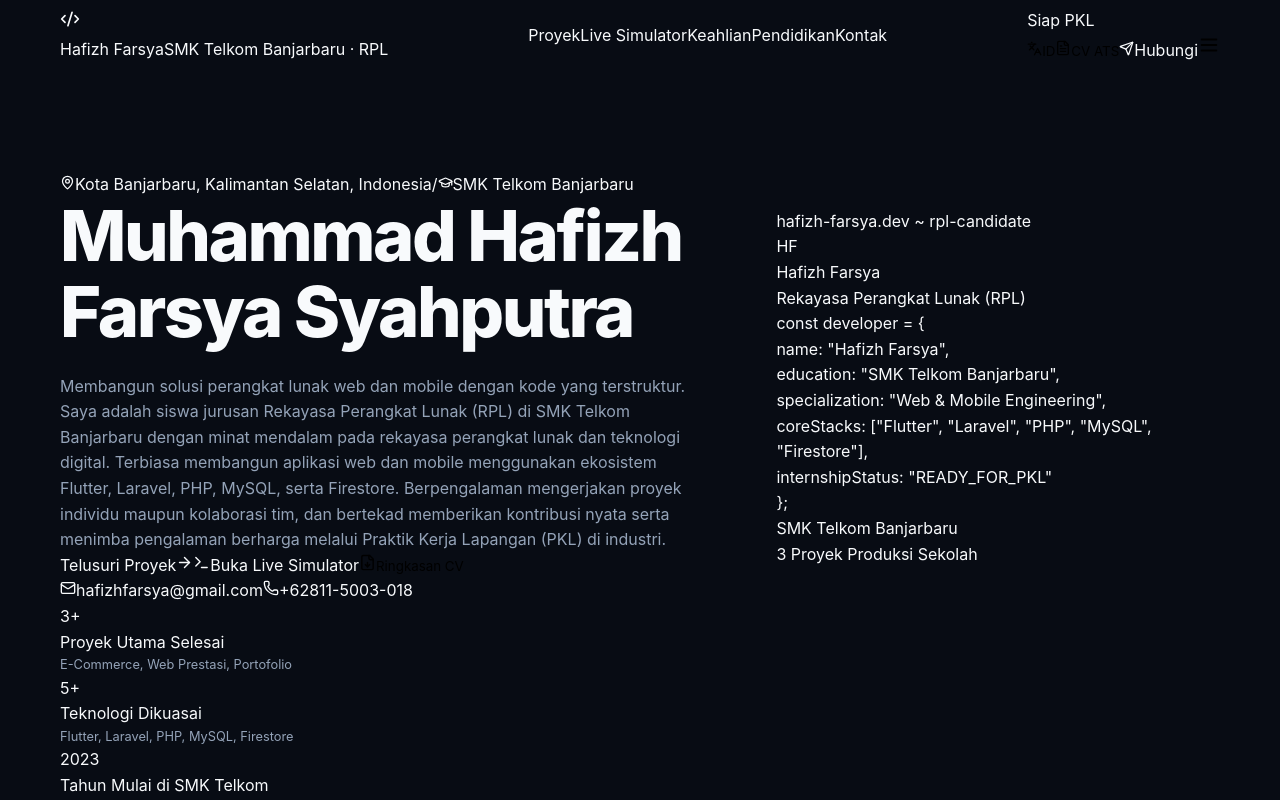
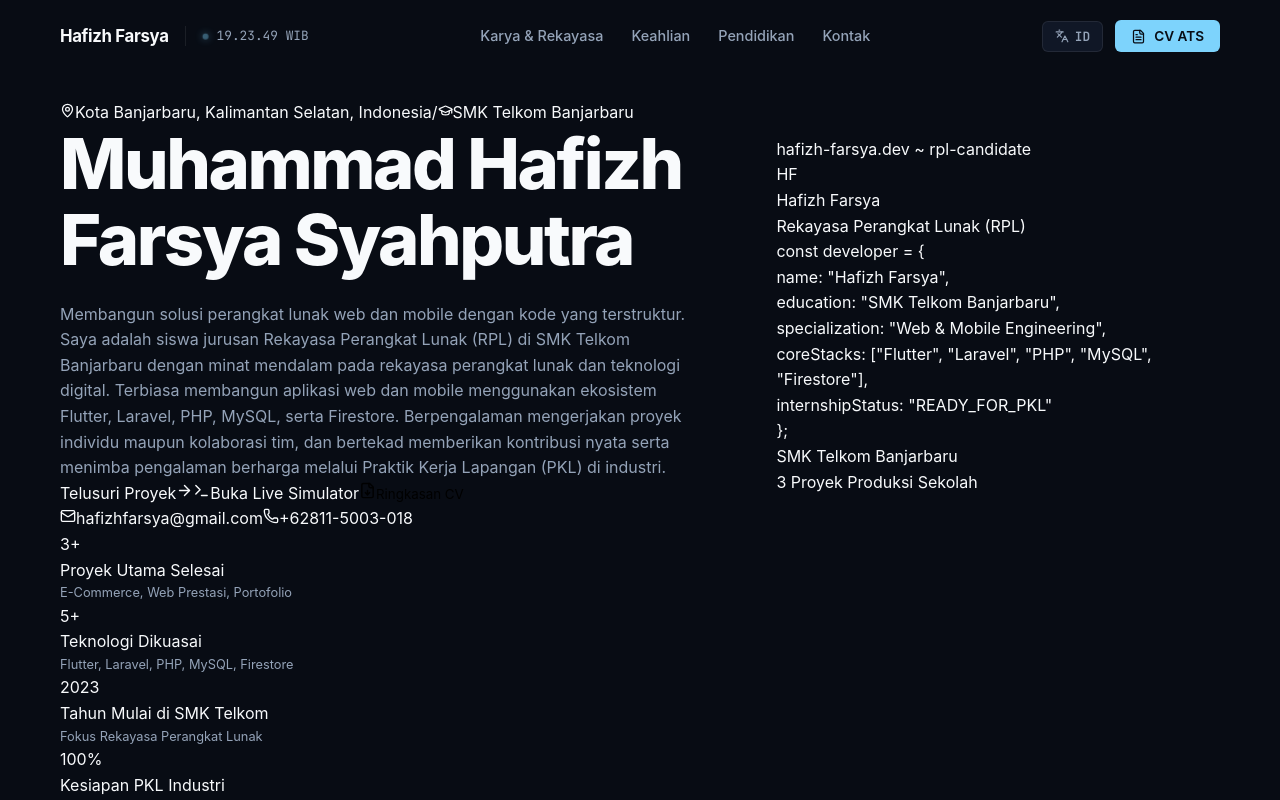
Before and after one commit to Hapiss1/Projek-kecil-kecilan, a React (Vite) app: page / in a window 1280 px wide. Shown: the top 800 px of the page. Built offline with nearby package versions, Linux system fonts and the light colour scheme.

Commit message:
feat: redesign HUD minimalist navbar with live Bandung time

```diff
--- a/src/components/Navbar.jsx
+++ b/src/components/Navbar.jsx
@@ -1,150 +1,121 @@
 import React, { useState, useEffect } from 'react';
 import {
-  Code2,
+  FileText,
+  Languages,
   Menu,
   X,
-  MessageSquare,
-  FileText,
-  Send,
-  Languages,
-  CheckCircle2
+  ArrowUpRight
 } from 'lucide-react';
 
+/**
+ * Navbar Component (HUD Minimalist Architecture)
+ * Left: Identity & Live Bandung Time (WIB)
+ * Center: Clean navigation links
+ * Right: Availability, Language Switcher, ATS CV Modal Trigger
+ */
 export function Navbar({ lang, setLang, content, onOpenCv }) {
   const [scrolled, setScrolled] = useState(false);
   const [mobileMenuOpen, setMobileMenuOpen] = useState(false);
+  const [timeStr, setTimeStr] = useState('');
 
+  // Scroll listener for subtle tone-step background
   useEffect(() => {
     const handleScroll = () => {
-      setScrolled(window.scrollY > 30);
+      setScrolled(window.scrollY > 25);
     };
     window.addEventListener('scroll', handleScroll, { passive: true });
     return () => window.removeEventListener('scroll', handleScroll);
   }, []);
 
+  // Live Bandung Time (WIB, UTC+7)
+  useEffect(() => {
+    const updateTime = () => {
+      const now = new Date();
+      // Format time in Asia/Jakarta (WIB)
+      const formatted = new Intl.DateTimeFormat('id-ID', {
+        timeZone: 'Asia/Jakarta',
+        hour: '2-digit',
+        minute: '2-digit',
+        second: '2-digit',
+        hour12: false
+      }).format(now);
+      setTimeStr(`${formatted} WIB`);
+    };
+
+    updateTime();
+    const interval = setInterval(updateTime, 1000);
+    return () => clearInterval(interval);
+  }, []);
+
   const navLinks = [
-    { href: "#proyek", label: lang === 'id' ? "Proyek" : "Projects" },
-    { href: "#workbench", label: lang === 'id' ? "Live Simulator" : "Live Simulator" },
+    { href: "#proyek", label: lang === 'id' ? "Karya & Rekayasa" : "Projects" },
     { href: "#keahlian", label: lang === 'id' ? "Keahlian" : "Skills" },
     { href: "#pendidikan", label: lang === 'id' ? "Pendidikan" : "Education" },
     { href: "#kontak", label: lang === 'id' ? "Kontak" : "Contact" },
   ];
 
   return (
-    <header className={`navbar-header ${scrolled ? 'navbar-scrolled' : ''}`}>
-      <div className="container navbar-inner">
-        {/* Brand */}
-        <a href="#" className="navbar-brand">
-          <div className="brand-icon">
-            <Code2 size={20} className="brand-svg" />
+    <header className={`navbar-hud ${scrolled ? 'scrolled' : ''}`}>
+      <div className="container">
+        <div className="navbar-inner">
+
+          {/* Brand & Live Bandung Time HUD */}
+          <div className="nav-brand-group">
+            <a href="#" className="nav-brand-name">
+              {content.personal.shortName}
+            </a>
+            <div className="nav-live-status" title="Zona Waktu Bandung, Jawa Barat (WIB)">
+              <span className="live-pulse-dot" />
+              <span className="mono-data">{timeStr || "Bandung, ID"}</span>
             </div>
-          <div className="brand-text">
-            <span className="brand-name">{content.personal.shortName}</span>
-            <span className="brand-role">{content.personal.school} · RPL</span>
           </div>
-        </a>
 
-        {/* Desktop Nav */}
-        <nav className="desktop-nav" aria-label="Navigasi Utama">
+          {/* Desktop Navigation Links */}
+          <nav className="nav-links-menu" aria-label="Navigasi Utama">
             {navLinks.map((link) => (
-            <a key={link.href} href={link.href} className="nav-link">
-              {link.label}
-            </a>
+              <li key={link.href} className="nav-link-item">
+                <a href={link.href}>{link.label}</a>
+              </li>
             ))}
           </nav>
 
-        {/* Right Actions */}
-        <div className="navbar-actions">
-          {/* Status Badge */}
-          <div className="status-indicator-pill" title={content.personal.availability[lang]}>
-            <span className="pulse-dot"></span>
-            <span className="status-text">{lang === 'id' ? "Siap PKL" : "Open for PKL"}</span>
-          </div>
-
-          {/* Lang Toggle */}
+          {/* Actions: Lang toggle + ATS CV button */}
+          <div className="nav-actions-group">
             <button
               type="button"
-            className="lang-btn"
+              className="btn-lang-toggle"
               onClick={() => setLang(lang === 'id' ? 'en' : 'id')}
               title={lang === 'id' ? "Ganti ke Bahasa Inggris" : "Switch to Indonesian"}
               aria-label="Pilih Bahasa"
             >
-            <Languages size={15} />
-            <span className="lang-code">{lang.toUpperCase()}</span>
+              <Languages size={14} />
+              <span className="mono-data">{lang.toUpperCase()}</span>
             </button>
 
-          {/* CV Button */}
             <button
               type="button"
-            className="cv-btn"
+              className="btn-cv-trigger"
               onClick={onOpenCv}
-            title="Lihat Ringkasan CV ATS"
+              title="Pratinjau & Cetak CV ATS"
             >
-            <FileText size={16} />
-            <span className="cv-btn-text">CV ATS</span>
+              <FileText size={15} />
+              <span>CV ATS</span>
             </button>
 
-          {/* Direct CTA */}
-          <a
-            href={`https://wa.me/${content.personal.phoneClean}?text=Halo%20Hafizh,%20saya%20melihat%20portofolio%20Anda`}
-            target="_blank"
-            rel="noopener noreferrer"
-            className="cta-contact-btn"
-          >
-            <Send size={15} />
-            <span>{lang === 'id' ? "Hubungi" : "Connect"}</span>
-          </a>
-
-          {/* Mobile Menu Toggle */}
+            {/* Mobile Menu Button */}
             <button
               type="button"
-            className="mobile-toggle-btn"
+              className="btn-mobile-toggle"
               onClick={() => setMobileMenuOpen(!mobileMenuOpen)}
-            aria-label="Buka Menu"
+              aria-label="Toggle menu navigasi"
+              style={{ display: 'none', color: '#f8fafc', padding: '6px' }}
             >
-            {mobileMenuOpen ? <X size={22} /> : <Menu size={22} />}
+              {mobileMenuOpen ? <X size={20} /> : <Menu size={20} />}
             </button>
           </div>
+
         </div>
-
-      {/* Mobile Drawer */}
-      {mobileMenuOpen && (
-        <div className="mobile-drawer">
-          <nav className="mobile-nav-links">
-            {navLinks.map((link) => (
-              <a
-                key={link.href}
-                href={link.href}
-                className="mobile-nav-link"
-                onClick={() => setMobileMenuOpen(false)}
-              >
-                {link.label}
-              </a>
-            ))}
-            <button
-              type="button"
-              className="mobile-cv-action"
-              onClick={() => {
-                setMobileMenuOpen(false);
-                onOpenCv();
-              }}
-            >
-              <FileText size={18} />
-              <span>{lang === 'id' ? "Buka Ringkasan CV ATS" : "View ATS Resume"}</span>
-            </button>
-            <a
-              href={`https://wa.me/${content.personal.phoneClean}?text=Halo%20Hafizh`}
-              target="_blank"
-              rel="noopener noreferrer"
-              className="mobile-cta-action"
-              onClick={() => setMobileMenuOpen(false)}
-            >
-              <Send size={18} />
-              <span>WhatsApp (+62811-5003-018)</span>
-            </a>
-          </nav>
       </div>
-      )}
     </header>
   );
 }
```
Lines whose indentation alone changed are shown as unchanged.
